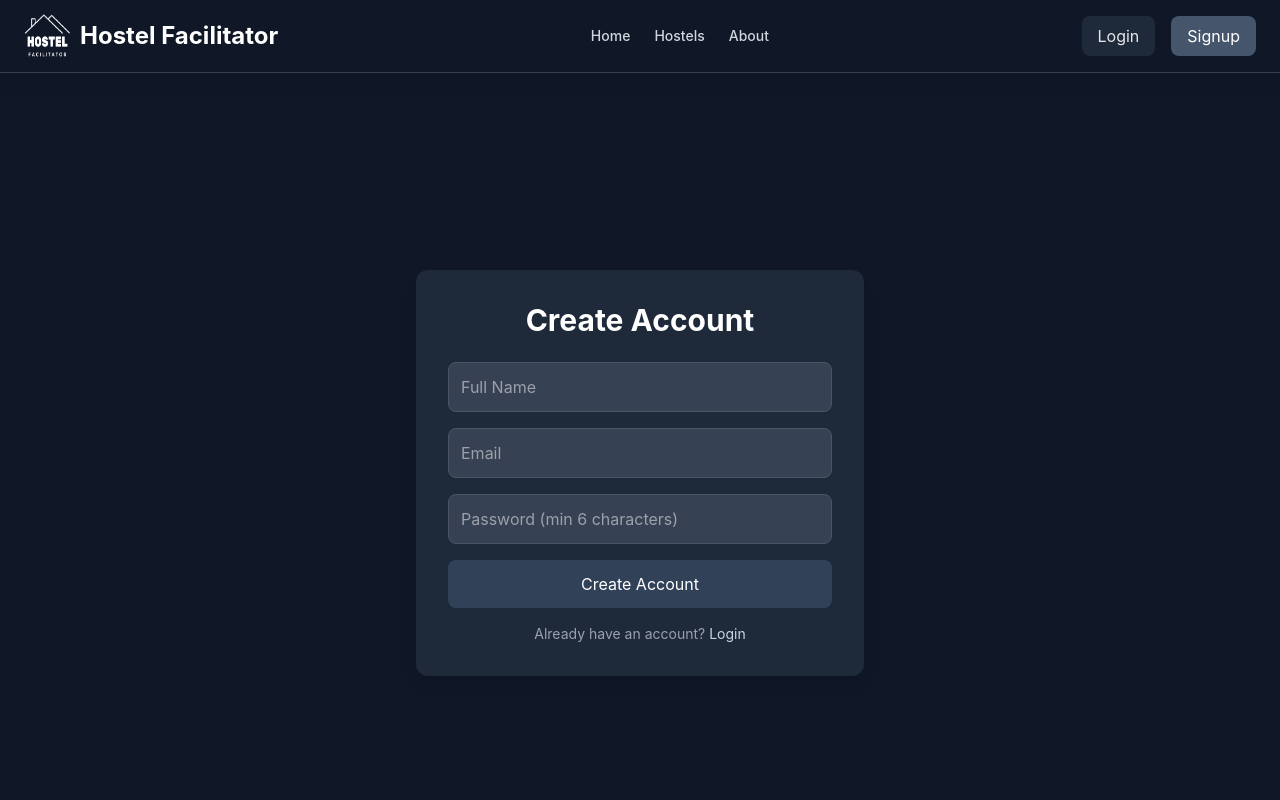
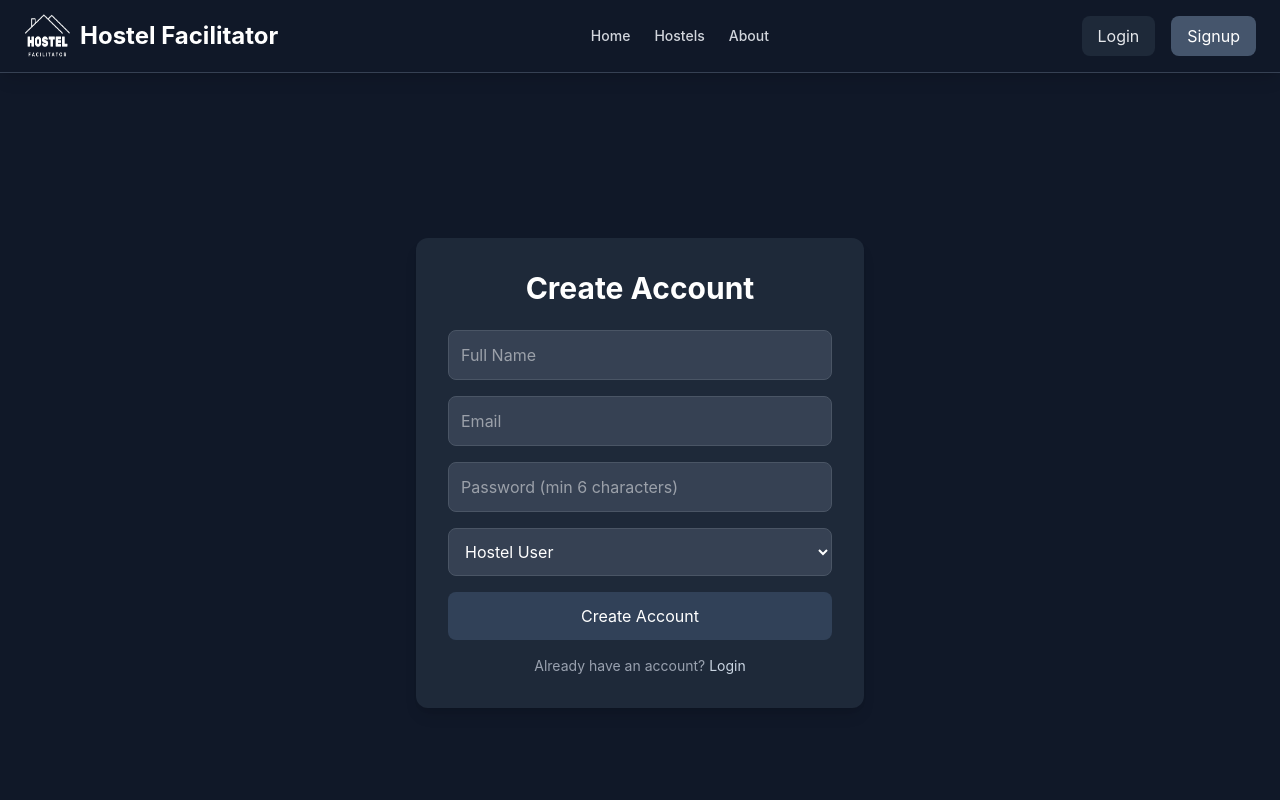
Before and after one commit to burhan-15/Hostel-Facilitator, a React (Create React App) app in the folder frontend/: page /signup in a window 1280 px wide. Shown: the top 800 px of the page. Built offline with nearby package versions, Linux system fonts and the light colour scheme; no server answers.

Commit message:
Added signup for hostel owner

```diff
--- a/frontend/src/pages/signup.jsx
+++ b/frontend/src/pages/signup.jsx
@@ -9,14 +9,15 @@ export default function Signup() {
   const [name, setName] = useState("");
   const [email, setEmail] = useState("");
   const [password, setPassword] = useState("");
+  const [role, setRole] = useState("user");
 
   const [error, setError] = useState("");
 
   const handleSignup = async (e) => {
-    e?.preventDefault(); // Prevent form submission if called from form
+    e.preventDefault();
     setError("");
 
-    if (!name || !email || !password) {
+    if (!name || !email || !password || !role) {
       setError("Please fill in all fields");
       return;
     }
@@ -26,26 +27,38 @@ export default function Signup() {
       return;
     }
 
-    const res = await signup(name, email, password);
+    // 👇 send role to backend
+    const res = await signup(name, email, password, role);
 
     if (!res.success) {
       setError(res.message);
       return;
     }
 
-    // After signup → go to user dashboard
-    navigate("/dashboard");
+    const newUser = res.user;
+
+
+    if (newUser.role === "owner") {
+      navigate("/owner");
+    } else {
+      navigate("/dashboard");
+    }
   };
 
   return (
     <div className="bg-gray-900 min-h-screen flex items-center justify-center px-4">
       <div className="bg-gray-800 p-8 rounded-xl shadow-lg w-full max-w-md">
 
-        <h2 className="text-3xl font-bold text-white text-center mb-6">Create Account</h2>
+        <h2 className="text-3xl font-bold text-white text-center mb-6">
+          Create Account
+        </h2>
 
-        {error && <p className="text-red-400 text-sm mb-3 text-center">{error}</p>}
+        {error && (
+          <p className="text-red-400 text-sm mb-3 text-center">{error}</p>
+        )}
 
         <form onSubmit={handleSignup} className="space-y-4">
+
           <input
             type="text"
             className="w-full p-3 rounded-lg bg-gray-700 text-white border border-gray-600"
@@ -74,6 +87,17 @@ export default function Signup() {
             minLength={6}
           />
 
+          {/* ROLE SELECTION */}
+          <select
+            className="w-full p-3 rounded-lg bg-gray-700 text-white border border-gray-600"
+            value={role}
+            onChange={(e) => setRole(e.target.value)}
+            required
+          >
+            <option value="user">Hostel User</option>
+            <option value="owner">Hostel Owner</option>
+          </select>
+
           <button
             type="submit"
             className="w-full bg-slate-700 hover:bg-slate-600 transition p-3 rounded-lg text-white"
```
